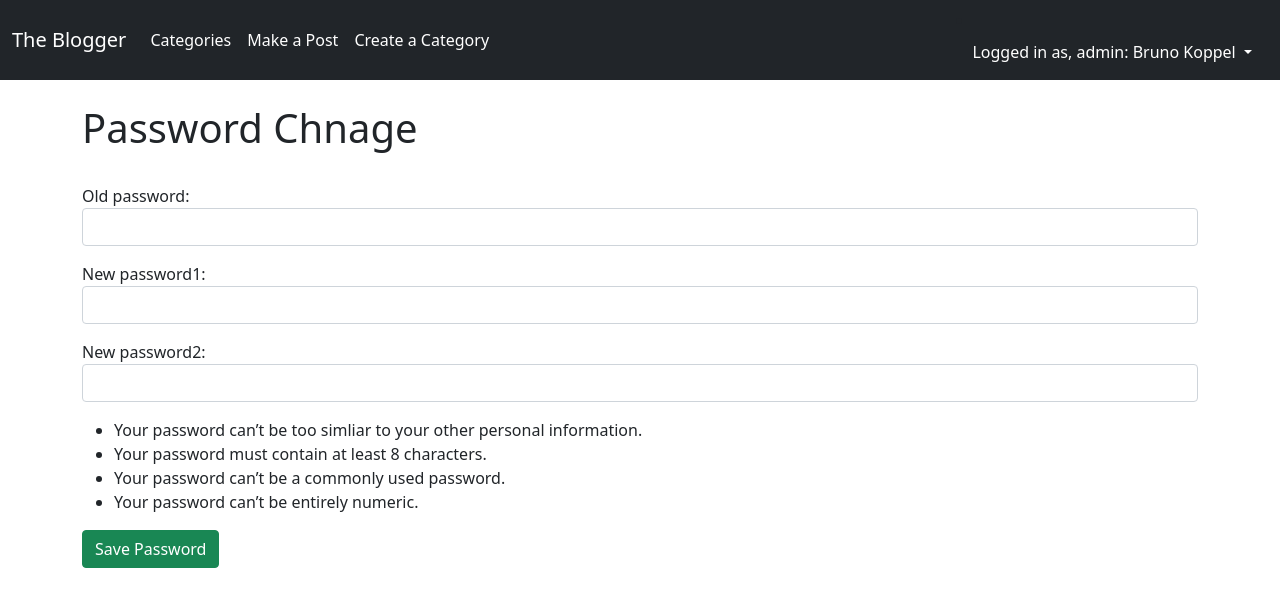
After one commit to brko8088/django_blogger, a Django app: page /members/password/ in a window 1280 px wide. The commit adds this page. Shown: the top 607 px of the page. Run offline with Django 3.2, Linux system fonts and the light colour scheme; a user stored in the database is signed in.

Commit message:
changing password change form

```diff
--- a/members/forms.py
+++ b/members/forms.py
@@ -1,6 +1,7 @@
-from django.contrib.auth.forms import UserCreationForm
+from django.contrib.auth.forms import UserChangeForm, UserCreationForm, PasswordChangeForm
 from django.contrib.auth.models import User
 from django import forms
+from django.forms import widgets
 
 
 class RegistrationForm(UserCreationForm):
@@ -22,3 +23,38 @@ class RegistrationForm(UserCreationForm):
         self.fields['username'].widget.attrs['class'] = 'form-control'
         self.fields['password1'].widget.attrs['class'] = 'form-control'
         self.fields['password2'].widget.attrs['class'] = 'form-control'
+
+
+class EditProfileForm(UserChangeForm):
+    email = forms.EmailField(widget=forms.EmailInput(
+        attrs={'class': 'form-control'}))
+    first_name = forms.CharField(
+        max_length=127, widget=forms.TextInput(attrs={'class': 'form-control'}))
+    last_name = forms.CharField(
+        max_length=127, widget=forms.TextInput(attrs={'class': 'form-control'}))
+    username = forms.CharField(
+        max_length=127, widget=forms.TextInput(attrs={'class': 'form-control'}))
+    is_superuser = forms.CharField(
+        max_length=127, widget=forms.CheckboxInput(attrs={'class': 'form-check'}))
+    is_staff = forms.CharField(
+        max_length=127, widget=forms.CheckboxInput(attrs={'class': 'form-check'}))
+    is_active = forms.CharField(
+        max_length=127, widget=forms.CheckboxInput(attrs={'class': 'form-check'}))
+
+    class Meta:
+        model = User
+        fields = ('username', 'first_name', 'last_name', 'email',
+                  'is_superuser', 'is_staff', 'is_active')
+
+
+class PasswordChangingForm(PasswordChangeForm):
+    old_password = forms.CharField(max_length=63, widget=forms.PasswordInput(
+        attrs={'class': 'form-control', 'type': 'password'}))
+    new_password1 = forms.CharField(max_length=63, widget=forms.PasswordInput(
+        attrs={'class': 'form-control', 'type': 'password'}))
+    new_password2 = forms.CharField(max_length=63, widget=forms.PasswordInput(
+        attrs={'class': 'form-control', 'type': 'password'}))
+
+    class Meta:
+        model = User
+        fields = ('old_password', 'new_password1', 'new_password2')
--- /dev/null
+++ b/members/templates/registration/change_password.html
@@ -0,0 +1,35 @@
+{% extends 'base.html' %}
+{% block title %}
+Password Chnage
+{% endblock %}
+
+{% block content %}
+{% if user.is_authenticated %}
+<h1>Password Chnage</h1>
+<br />
+<div class="form-group">
+  <form method="POST">
+    {% csrf_token %}
+    {{ form.as_p }}
+    <ul>
+      <li>
+        Your password can’t be too simliar to your other personal information.
+      </li>
+      <li>
+        Your password must contain at least 8 characters.
+      </li>
+      <li>
+        Your password can’t be a commonly used password.
+      </li>
+      <li>
+        Your password can’t be entirely numeric.
+      </li>
+    </ul>
+
+    <button class="btn btn-success">Save Password</button>
+  </form>
+</div>
+{% else %}
+You are not logged in
+{% endif %}
+{% endblock %}
--- a/members/urls.py
+++ b/members/urls.py
@@ -1,7 +1,11 @@
 from django.urls import path
-from .views import UserProfileView, UserRegisterView
+from django.contrib.auth import views as auth_views
+from .views import UserProfileView, UserRegisterView, PasswordsChangeView
+from . import views
 
 urlpatterns = [
     path('register/', UserRegisterView.as_view(), name="register"),
     path('profile_page/', UserProfileView.as_view(), name="profile_page"),
+    path('password/', PasswordsChangeView.as_view(), name="change_password"),
+    path('password_success/', views.password_success, name="password_success"),
 ]
--- a/members/views.py
+++ b/members/views.py
@@ -1,8 +1,17 @@
+from django.contrib.auth.forms import PasswordChangeForm
 from django.shortcuts import render
 from django.views import generic
-from django.contrib.auth.forms import UserCreationForm, UserChangeForm
 from django.urls import reverse_lazy
-from .forms import RegistrationForm
+from django.contrib.auth.forms import PasswordChangeForm
+from django.contrib.auth.views import PasswordChangeView
+from .forms import PasswordChangingForm, RegistrationForm, EditProfileForm
+
+
+class PasswordsChangeView(PasswordChangeView):
+    form_class = PasswordChangingForm
+    # form_class = PasswordChangeForm
+    template_name = 'registration/change_password.html'
+    success_url = reverse_lazy('password_success')
 
 
 class UserRegisterView(generic.CreateView):
@@ -12,9 +21,13 @@ class UserRegisterView(generic.CreateView):
 
 
 class UserProfileView(generic.UpdateView):
-    form_class = UserChangeForm
+    form_class = EditProfileForm
     template_name = 'registration/profile_page.html'
     success_url = reverse_lazy('home')
 
     def get_object(self):
         return self.request.user
+
+
+def password_success(request):
+    return render(request, 'registration/password_success.html', {})
```
Also changed, not shown: members/templates/registration/password_success.html (added, +11 -0 lines), members/templates/registration/profile_page.html (+5 -2 lines), db.sqlite3.
